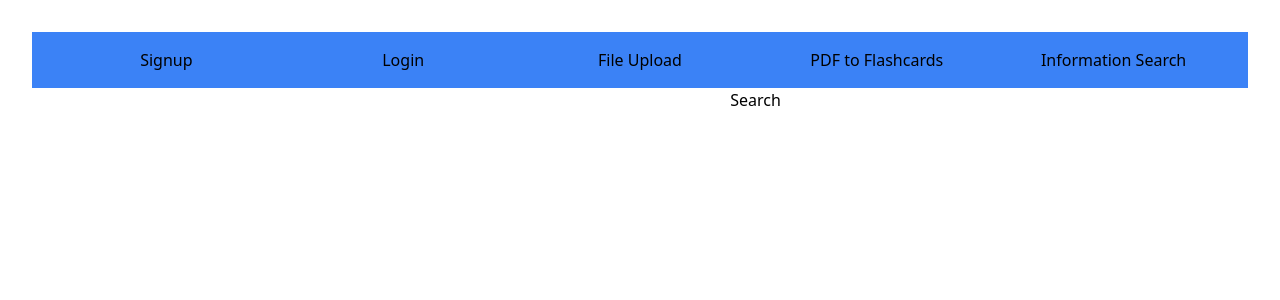
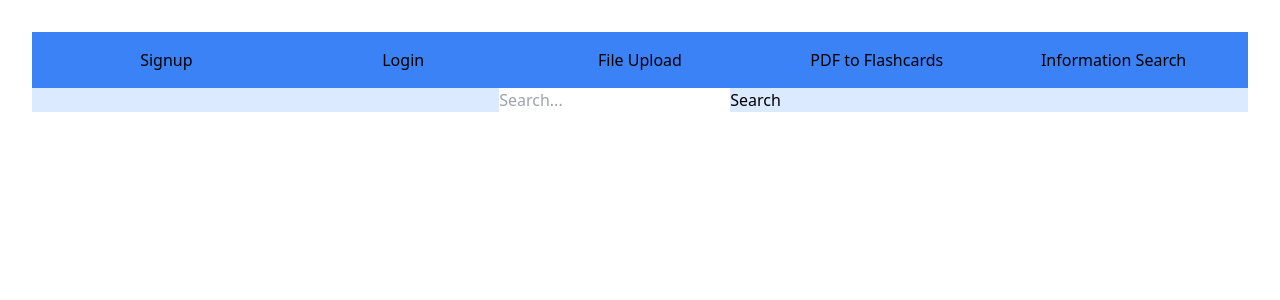
Before and after one commit to tutorai-no/tutor-service, a React (Vite) app in the folder frontend/: page /information-search in a window 1280 px wide. Shown: the top 300 px of the page. Built offline with nearby package versions, Linux system fonts and the light colour scheme.

Commit message:
Style: Search field.

```diff
--- a/frontend/src/pages/InformationSearch.tsx
+++ b/frontend/src/pages/InformationSearch.tsx
@@ -31,10 +31,10 @@ const InformationSearch: React.FC = () => {
     };
 
     return (
-        <div>
+        <div className="bg-blue-100">
             <Header />
 
-            <input type="text" value={inputValue} onChange={handleInputChange} />
+            <input className="bg-white-100" type="text" placeholder="Search..." value={inputValue} onChange={handleInputChange} />
             <button onClick={handleSearch}>Search</button>
             <div>{outputValue?.data}</div>
         </div>
```
